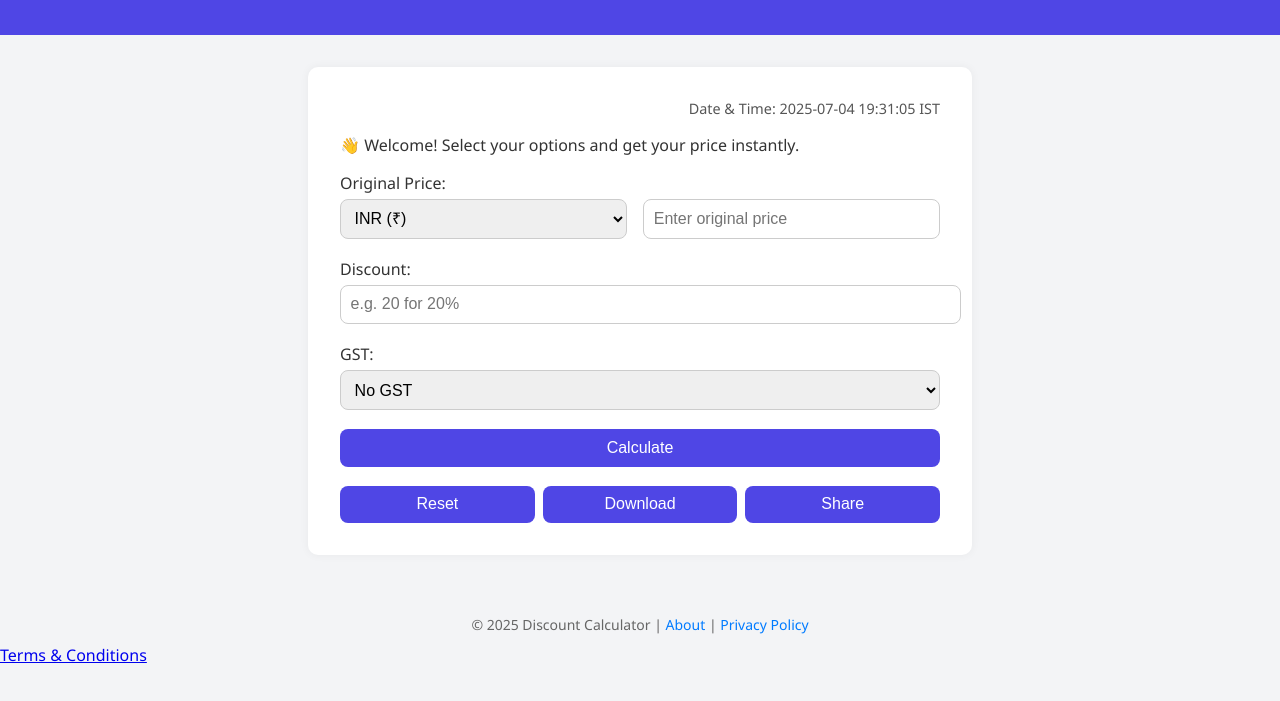
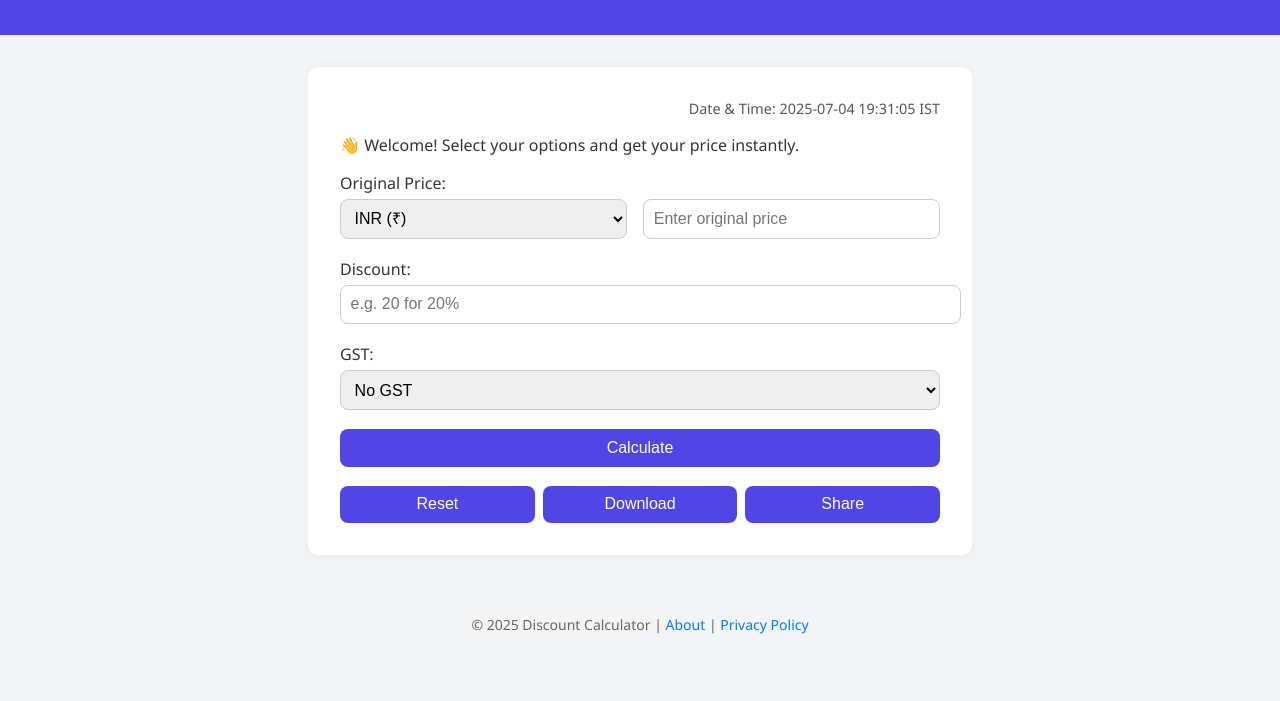
Before and after one commit to DurgaScript/discount-calculator, a plain HTML site: page index.html in a window 1280 px wide. Shown: the part 83-784 px from the top of the page. Drawn offline with Linux system fonts and the light colour scheme.

Commit message:
Update index.html

```diff
--- a/index.html
+++ b/index.html
@@ -219,4 +219,3 @@
   <a href="about.html" style="color:#007bff; text-decoration: none;">About</a> |
   <a href="privacy.html" style="color:#007bff; text-decoration: none;">Privacy Policy</a>
 </footer>
-<a href="terms.html" target="_blank">Terms & Conditions</a>
```
